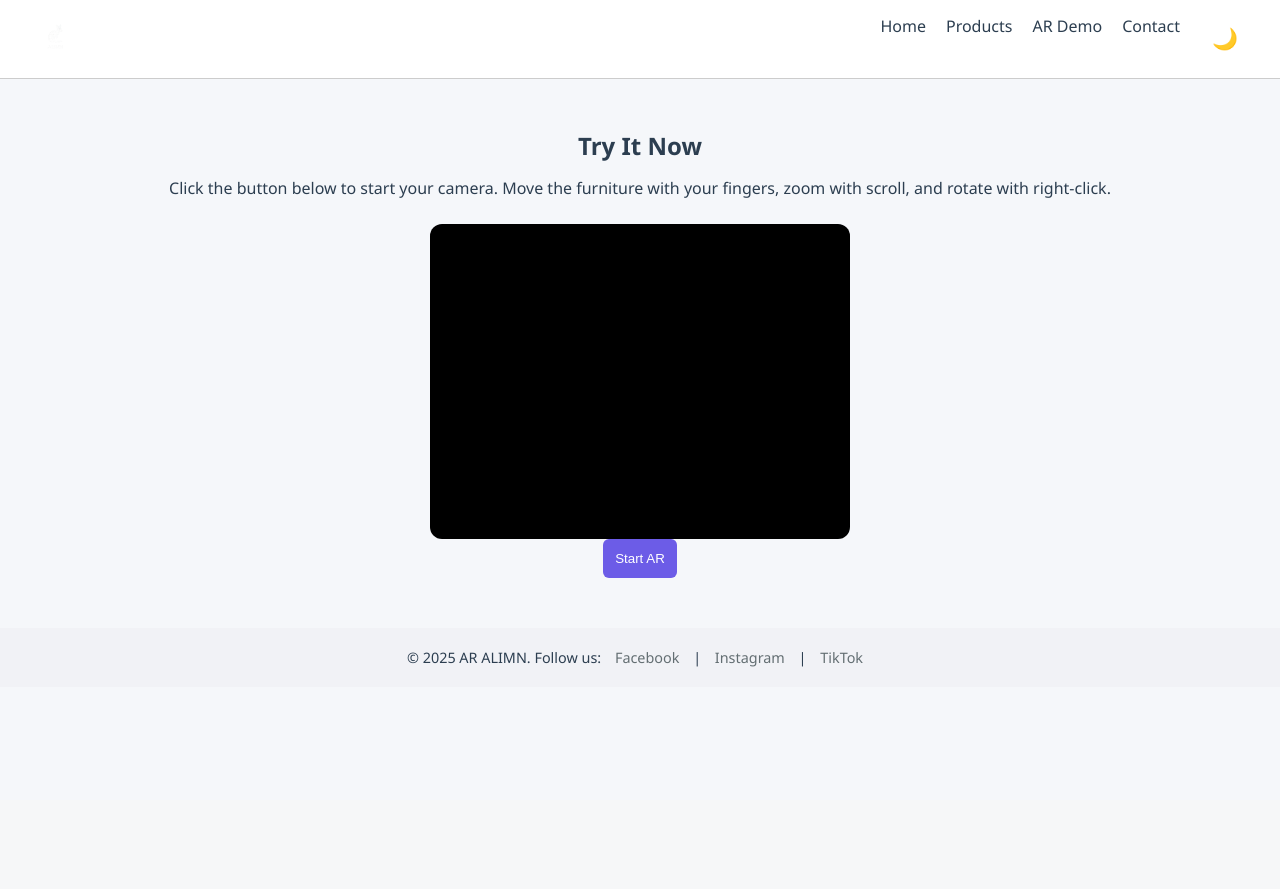
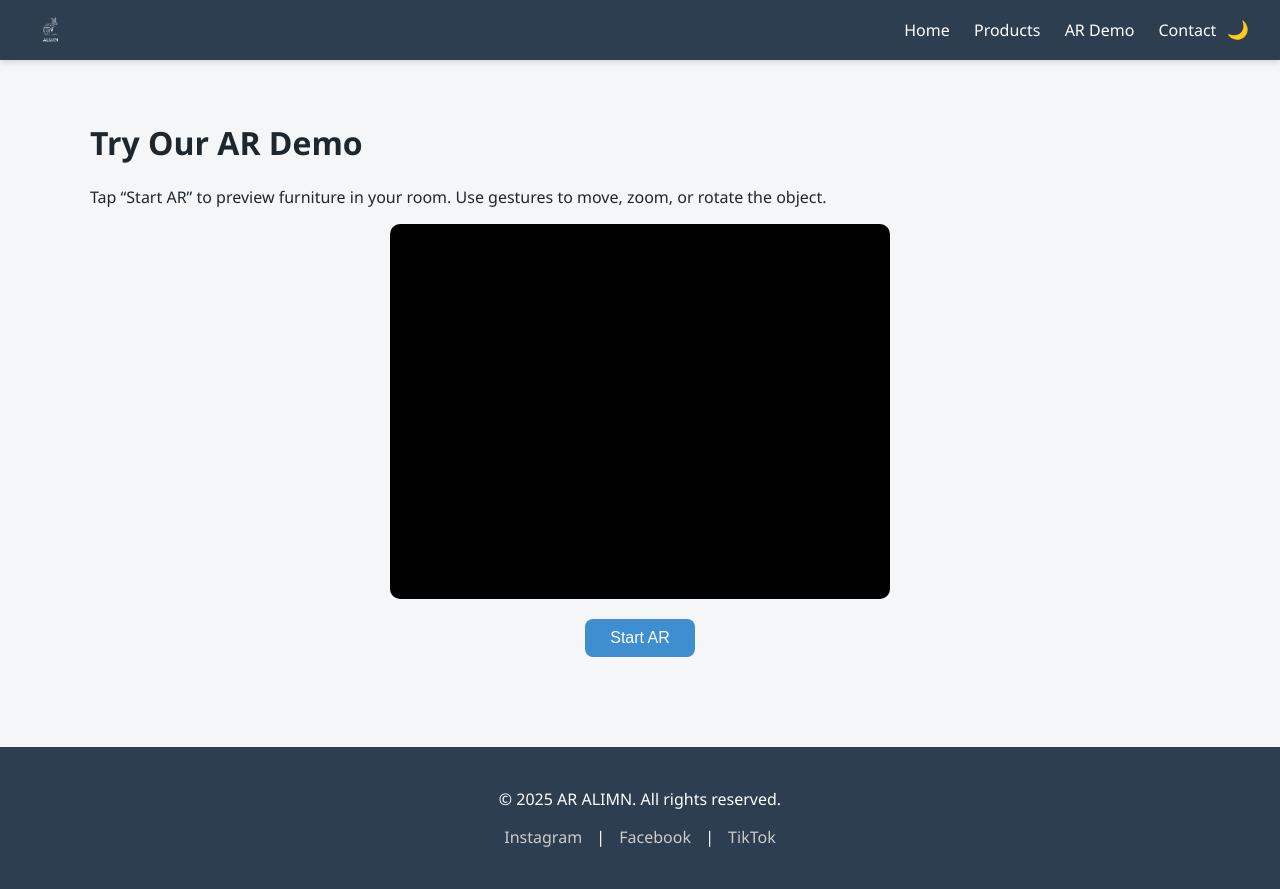
Before and after one commit to naqinizam/ar-alimn-project, a Flask app: page /ar in a window 1280 px wide. Before the commit the page ends 667 px from the top, so only its background shows below. Run offline with Flask 3, Linux system fonts and the light colour scheme.

Commit message:
Updated index.html and UI

```diff
--- a/app.py
+++ b/app.py
@@ -3,7 +3,6 @@ import os
 
 app = Flask(__name__)
 
-# === PAGE ROUTES ===
 @app.route("/")
 def home():
     return render_template("index.html")
@@ -20,20 +19,16 @@ def contact():
 def ar_demo():
     return render_template("ar.html")
 
-# === GET MODEL IMAGE ===
 @app.route("/get_model")
 def get_model():
-    image_path = os.path.join(app.static_folder, 'images', 'chair.png')
-    if not os.path.exists(image_path):
-        print("❌ Model image not found.")
-        return jsonify({"error": "Model not found"}), 404
+    chair_path = os.path.join(app.static_folder, 'images', 'chair.png')
+    if not os.path.exists(chair_path):
+        return jsonify({"error": "Chair image not found"}), 404
     return jsonify({"model_url": "/static/images/chair.png"})
 
-# === STATIC FILES ===
 @app.route('/static/<path:filename>')
 def serve_static(filename):
     return send_from_directory('static', filename)
 
-# === RUN ===
 if __name__ == "__main__":
     app.run(host="0.0.0.0", port=10000, debug=True)
--- a/static/script.js
+++ b/static/script.js
@@ -1,117 +1,154 @@
-// Theme Toggle
-const toggle = document.getElementById('toggle-theme');
-toggle.addEventListener('click', () => {
-  document.body.classList.toggle('dark');
-  toggle.textContent = document.body.classList.contains('dark') ? '☀️' : '🌙';
+// ======================
+// 🌙 DARK MODE TOGGLE
+// ======================
+const themeToggle = document.getElementById("toggle-theme");
+const body = document.body;
+
+function setTheme(mode) {
+  if (mode === "dark") {
+    body.classList.add("dark");
+    localStorage.setItem("theme", "dark");
+    themeToggle.textContent = "☀️";
+  } else {
+    body.classList.remove("dark");
+    localStorage.setItem("theme", "light");
+    themeToggle.textContent = "🌙";
+  }
+}
+
+if (localStorage.getItem("theme") === "dark") {
+  setTheme("dark");
+}
+
+themeToggle?.addEventListener("click", () => {
+  const current = body.classList.contains("dark") ? "dark" : "light";
+  setTheme(current === "dark" ? "light" : "dark");
 });
 
-// AR Controls
+
+// ======================
+// 📷 AR CAMERA + OBJECT
+// ======================
 let scale = 1;
 let rotation = 0;
 let posX = 0;
 let posY = 0;
 let isDragging = false;
-let startX, startY, initialDistance = 0;
+let startX, startY;
+let initialDistance = 0;
 
-const cameraFeed = document.getElementById("camera-feed");
-const arObject = document.getElementById("ar-object");
-const startBtn = document.getElementById("start-ar");
+// Run only on AR Demo page
+document.addEventListener("DOMContentLoaded", () => {
+  const arButton = document.getElementById("start-ar");
+  const arObject = document.getElementById("ar-object");
+  const cameraFeed = document.getElementById("camera-feed");
 
-if (startBtn) {
-  startBtn.addEventListener("click", async () => {
+  if (!arButton || !arObject || !cameraFeed) return; // Not on AR page
+
+  arButton.addEventListener("click", async () => {
     try {
+      document.querySelector(".hero")?.remove();
       const stream = await navigator.mediaDevices.getUserMedia({
-        video: {
-          facingMode: { exact: "environment" }
-        }
+        video: { facingMode: "environment" }
       });
-
       cameraFeed.srcObject = stream;
 
       const res = await fetch("/get_model");
       const data = await res.json();
+      arObject.src = data.model_url || "https://i.imgur.com/JqYeZLn.png";
 
-      arObject.src = data.model_url;
-      arObject.style.display = "block";
-
-      // Position object in center
-      setTimeout(() => {
-        const feedBox = cameraFeed.getBoundingClientRect();
-        const objBox = arObject.getBoundingClientRect();
-        posX = (feedBox.width - objBox.width) / 2;
-        posY = (feedBox.height - objBox.height) / 2;
-        updateTransform();
-      }, 300);
-
+      arObject.onload = () => {
+        arObject.style.display = "block";
+        centerObject();
+      };
     } catch (err) {
-      console.error("Camera failed:", err);
-      alert("Unable to access camera. Please use HTTPS and allow permissions.");
+      console.error("AR initialization failed", err);
+      alert("Unable to access camera or load model.");
     }
   });
 
-  // Interaction
-  arObject.addEventListener("mousedown", startDrag);
-  arObject.addEventListener("touchstart", handleTouchStart, { passive: false });
-  document.addEventListener("mousemove", drag);
-  document.addEventListener("touchmove", handleTouchMove, { passive: false });
-  document.addEventListener("mouseup", endDrag);
-  document.addEventListener("touchend", endDrag);
+  // Center object
+  function centerObject() {
+    posX = (cameraFeed.offsetWidth - arObject.offsetWidth) / 2;
+    posY = (cameraFeed.offsetHeight - arObject.offsetHeight) / 2;
+    updateObjectTransform();
+  }
 
-  arObject.addEventListener("wheel", (e) => {
-    e.preventDefault();
-    scale = Math.min(Math.max(0.5, scale + e.deltaY * -0.01), 3);
-    updateTransform();
+  // Update position, scale, rotation
+  function updateObjectTransform() {
+    arObject.style.transform = `
+      translate(${posX}px, ${posY}px)
+      scale(${scale})
+      rotate(${rotation}deg)
+    `;
+  }
+
+  // Dragging - Mouse
+  arObject.addEventListener("mousedown", (e) => {
+    isDragging = true;
+    startX = e.clientX - posX;
+    startY = e.clientY - posY;
   });
 
-  arObject.addEventListener("contextmenu", (e) => {
-    e.preventDefault();
-    rotation += 15;
-    updateTransform();
+  document.addEventListener("mousemove", (e) => {
+    if (!isDragging) return;
+    posX = e.clientX - startX;
+    posY = e.clientY - startY;
+    updateObjectTransform();
   });
 
-  function startDrag(e) {
-    isDragging = true;
-    startX = (e.clientX || e.touches?.[0]?.clientX) - posX;
-    startY = (e.clientY || e.touches?.[0]?.clientY) - posY;
-  }
+  document.addEventListener("mouseup", () => {
+    isDragging = false;
+  });
 
-  function drag(e) {
-    if (!isDragging) return;
-    posX = (e.clientX || e.touches?.[0]?.clientX) - startX;
-    posY = (e.clientY || e.touches?.[0]?.clientY) - startY;
-    updateTransform();
-  }
-
-  function handleTouchStart(e) {
-    if (e.touches.length === 1) startDrag(e);
-    else if (e.touches.length === 2) {
+  // Dragging/Pinch - Touch
+  arObject.addEventListener("touchstart", (e) => {
+    if (e.touches.length === 1) {
+      isDragging = true;
+      startX = e.touches[0].clientX - posX;
+      startY = e.touches[0].clientY - posY;
+    } else if (e.touches.length === 2) {
       initialDistance = Math.hypot(
         e.touches[0].clientX - e.touches[1].clientX,
         e.touches[0].clientY - e.touches[1].clientY
       );
     }
-  }
+  }, { passive: false });
 
-  function handleTouchMove(e) {
-    if (e.touches.length === 2) {
+  document.addEventListener("touchmove", (e) => {
+    if (e.touches.length === 1 && isDragging) {
+      posX = e.touches[0].clientX - startX;
+      posY = e.touches[0].clientY - startY;
+      updateObjectTransform();
+    } else if (e.touches.length === 2) {
       e.preventDefault();
-      const currentDist = Math.hypot(
+      const currentDistance = Math.hypot(
         e.touches[0].clientX - e.touches[1].clientX,
         e.touches[0].clientY - e.touches[1].clientY
       );
-      scale = Math.min(Math.max(0.5, scale * (currentDist / initialDistance)), 3);
-      initialDistance = currentDist;
-      updateTransform();
-    } else {
-      drag(e);
+      scale *= currentDistance / initialDistance;
+      scale = Math.min(Math.max(0.5, scale), 3);
+      initialDistance = currentDistance;
+      updateObjectTransform();
     }
-  }
+  }, { passive: false });
 
-  function endDrag() {
+  document.addEventListener("touchend", () => {
     isDragging = false;
-  }
+  });
 
-  function updateTransform() {
-    arObject.style.transform = `translate(${posX}px, ${posY}px) scale(${scale}) rotate(${rotation}deg)`;
-  }
-}
+  // Rotate on right-click or long-press
+  arObject.addEventListener("contextmenu", (e) => {
+    e.preventDefault();
+    rotation += 30;
+    updateObjectTransform();
+  });
+
+  // Zoom - Mouse wheel
+  arObject.addEventListener("wheel", (e) => {
+    e.preventDefault();
+    scale = Math.min(Math.max(0.5, scale - e.deltaY * 0.01), 3);
+    updateObjectTransform();
+  }, { passive: false });
+
+});
--- a/static/style.css
+++ b/static/style.css
@@ -1,212 +1,154 @@
-/* RESET + BASE */
-* {
+:root {
+  --bg-light: #f4f6f8;
+  --bg-dark: #121d26;
+  --text-light: #1e272e;
+  --text-dark: #f1f1f1;
+  --accent: #3e8ed0;
+  --footer: #2c3e50;
+}
+
+body {
   margin: 0;
-  padding: 0;
-  box-sizing: border-box;
-}
-body {
   font-family: 'Segoe UI', sans-serif;
-  background-color: #f5f7fa;
-  color: #2c3e50;
+  background-color: var(--bg-light);
+  color: var(--text-light);
   transition: background 0.3s, color 0.3s;
 }
+
 body.dark {
-  background-color: #121212;
-  color: #ecf0f1;
+  background-color: var(--bg-dark);
+  color: var(--text-dark);
 }
 
-/* HEADER */
 header {
-  background: #fff;
-  padding: 15px 30px;
   display: flex;
+  align-items: center;
   justify-content: space-between;
+  background: var(--footer);
+  padding: 10px 25px;
+  box-shadow: 0 2px 6px rgba(0,0,0,0.15);
+}
+
+.logo {
+  display: flex;
   align-items: center;
-  border-bottom: 1px solid #ccc;
 }
-body.dark header {
-  background: #1e1e1e;
-  border-bottom: 1px solid #333;
-}
+
 .logo img {
   height: 40px;
+  margin-right: 10px;
 }
-nav {
-  display: flex;
-  gap: 20px;
+
+nav a {
+  color: white;
+  margin-left: 20px;
+  text-decoration: none;
+  font-weight: 500;
 }
-nav a {
-  text-decoration: none;
-  color: inherit;
-  font-weight: 500;
-  transition: color 0.3s;
+
+nav a:hover {
+  color: var(--accent);
 }
-nav a:hover {
-  color: #3498db;
-}
+
 #toggle-theme {
   background: none;
   border: none;
-  font-size: 1.3em;
+  color: white;
+  font-size: 18px;
   cursor: pointer;
 }
 
-/* HERO / HOME */
-.hero {
-  text-align: center;
-  padding: 60px 20px;
-  background: linear-gradient(to right, #74b9ff, #a29bfe);
-  color: white;
+main {
+  padding: 40px 20px;
+  max-width: 1100px;
+  margin: auto;
 }
-.hero h1 {
-  font-size: 2.8em;
-  margin-bottom: 15px;
+
+h1, h2 {
+  color: inherit;
 }
-.hero p {
-  font-size: 1.2em;
-}
-.why-choose {
-  padding: 40px 20px;
-  text-align: center;
-}
-.why-choose h2 {
-  font-size: 2em;
-  margin-bottom: 20px;
-}
-.why-grid {
+
+.products {
   display: flex;
   flex-wrap: wrap;
   gap: 30px;
   justify-content: center;
 }
-.why-box {
-  background: #fff;
-  padding: 20px;
+
+.product-card {
+  background: white;
   border-radius: 10px;
-  max-width: 280px;
-  box-shadow: 0 4px 12px rgba(0,0,0,0.1);
-}
-body.dark .why-box {
-  background: #1f1f1f;
+  box-shadow: 0 2px 10px rgba(0,0,0,0.1);
+  overflow: hidden;
+  width: 280px;
+  text-align: center;
+  transition: transform 0.3s;
 }
 
-/* PRODUCTS */
-.products {
-  padding: 50px 20px;
+body.dark .product-card {
+  background: #1f2d3a;
 }
-.products h1 {
-  text-align: center;
-  margin-bottom: 30px;
-}
-.product-grid {
-  display: flex;
-  flex-wrap: wrap;
-  justify-content: center;
-  gap: 30px;
-}
-.product-card {
-  background: #fff;
-  padding: 20px;
-  width: 240px;
-  border-radius: 10px;
-  box-shadow: 0 2px 10px rgba(0,0,0,0.1);
-}
-body.dark .product-card {
-  background: #1f1f1f;
-}
+
 .product-card img {
   width: 100%;
-  border-radius: 8px;
-}
-.product-card h3 {
-  margin: 12px 0 6px;
-}
-.product-card p {
-  font-size: 0.95em;
-  color: #555;
-}
-body.dark .product-card p {
-  color: #ccc;
+  height: 200px;
+  object-fit: cover;
 }
 
-/* AR DEMO */
-.ar-wrapper {
+.product-card h3 {
+  margin: 10px 0 5px;
+}
+
+footer {
   text-align: center;
-  padding: 50px 20px;
+  padding: 25px;
+  background: var(--footer);
+  color: white;
+  margin-top: 50px;
 }
-.ar-wrapper h1 {
-  margin-bottom: 15px;
+
+footer a {
+  color: #ccc;
+  margin: 0 10px;
+  text-decoration: none;
 }
-.ar-wrapper p {
-  margin-bottom: 25px;
-  font-size: 1em;
+
+footer a:hover {
+  color: white;
 }
-.ar-view {
-  margin: 0 auto;
-  width: 90%;
-  max-width: 420px;
+
+.ar-container {
+  display: flex;
+  flex-direction: column;
+  align-items: center;
+  gap: 20px;
+}
+
+#camera-feed {
+  width: 100%;
+  max-width: 500px;
   aspect-ratio: 4 / 3;
-  position: relative;
-  background-color: black;
-  border-radius: 12px;
+  background: black;
+  border-radius: 10px;
   overflow: hidden;
 }
-#camera-feed {
-  width: 100%;
-  height: 100%;
-  object-fit: cover;
-}
+
 #ar-object {
   position: absolute;
   top: 50%;
   left: 50%;
-  width: 120px;
+  width: 150px;
+  display: none;
   transform: translate(-50%, -50%);
-  display: none;
   z-index: 2;
 }
 
-/* CONTACT */
-#contact {
-  padding: 60px 20px;
-  max-width: 600px;
-  margin: auto;
-}
-#contact h1 {
-  text-align: center;
-  margin-bottom: 30px;
-}
-form {
-  display: flex;
-  flex-direction: column;
-  gap: 15px;
-}
-input, textarea {
-  padding: 12px;
-  border: 1px solid #ccc;
+#start-ar {
+  padding: 10px 25px;
+  font-size: 16px;
+  background: var(--accent);
+  border: none;
+  color: white;
   border-radius: 8px;
-}
-button {
-  padding: 12px;
-  background: #6c5ce7;
-  color: white;
-  border: none;
-  border-radius: 6px;
   cursor: pointer;
 }
-
-/* FOOTER */
-footer {
-  background: #f1f2f6;
-  text-align: center;
-  padding: 20px;
-  font-size: 0.9em;
-}
-footer a {
-  margin: 0 10px;
-  color: #636e72;
-  text-decoration: none;
-}
-body.dark footer {
-  background: #1e1e1e;
-}
--- a/templates/ar.html
+++ b/templates/ar.html
@@ -1,41 +1,12 @@
-<!DOCTYPE html>
-<html lang="en">
-<head>
-  <meta charset="UTF-8">
-  <title>AR ALIMN | AR Demo</title>
-  <link rel="stylesheet" href="/static/style.css">
-</head>
-<body>
-  <header>
-    <div class="logo"><img src="/static/images/logo.png" alt="Logo"></div>
-    <nav>
-      <a href="/">Home</a>
-      <a href="/products">Products</a>
-      <a href="/ar">AR Demo</a>
-      <a href="/contact">Contact</a>
-      <button id="toggle-theme">🌙</button>
-    </nav>
-  </header>
+{% include 'partials/header.html' %}
+<main>
+  <h1>Try Our AR Demo</h1>
+  <p>Tap “Start AR” to preview furniture in your room. Use gestures to move, zoom, or rotate the object.</p>
 
-  <section class="ar-wrapper">
-    <h1>Try It Now</h1>
-    <p>Click the button below to start your camera. Move the furniture with your fingers, zoom with scroll, and rotate with right-click.</p>
-
-    <div class="ar-view">
-      <video id="camera-feed" autoplay playsinline></video>
-      <img id="ar-object" alt="AR Model" />
-    </div>
-
+  <div class="ar-container">
+    <video id="camera-feed" autoplay playsinline muted></video>
+    <img id="ar-object" alt="AR Furniture">
     <button id="start-ar">Start AR</button>
-  </section>
-
-  <footer>
-    &copy; 2025 AR ALIMN. Follow us:
-    <a href="#">Facebook</a> |
-    <a href="#">Instagram</a> |
-    <a href="#">TikTok</a>
-  </footer>
-
-  <script src="/static/script.js"></script>
-</body>
-</html>
+  </div>
+</main>
+{% include 'partials/footer.html' %}
--- /dev/null
+++ b/templates/partials/footer.html
@@ -0,0 +1,10 @@
+<footer>
+  <p>© 2025 AR ALIMN. All rights reserved.</p>
+  <p>
+    <a href="#">Instagram</a> |
+    <a href="#">Facebook</a> |
+    <a href="#">TikTok</a>
+  </p>
+</footer>
+</body>
+</html>
--- /dev/null
+++ b/templates/partials/header.html
@@ -0,0 +1,22 @@
+<!DOCTYPE html>
+<html lang="en">
+<head>
+  <meta charset="UTF-8" />
+  <title>AR ALIMN</title>
+  <meta name="viewport" content="width=device-width, initial-scale=1.0" />
+  <link rel="stylesheet" href="/static/style.css" />
+  <script defer src="/static/script.js"></script>
+</head>
+<body>
+<header>
+  <div class="logo">
+    <img src="/static/images/logo.png" alt="AR ALIMN Logo" style="height: 40px;" />
+  </div>
+  <nav>
+    <a href="/">Home</a>
+    <a href="/products">Products</a>
+    <a href="/ar">AR Demo</a>
+    <a href="/contact">Contact</a>
+    <button id="toggle-theme">🌙</button>
+  </nav>
+</header>
```
Also changed, not shown: templates/contact.html (+11 -39 lines), templates/index.html (+13 -51 lines), templates/products.html (+10 -38 lines).
